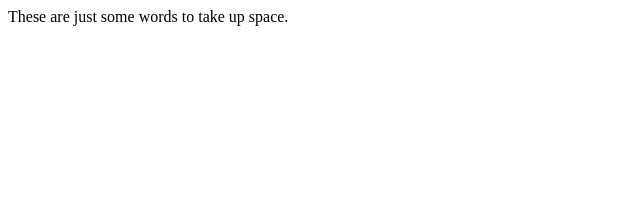
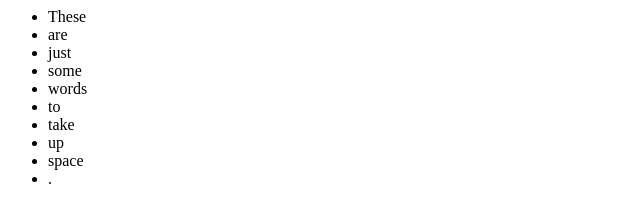
Before and after one commit to v6coder/Git-Sandbox, a plain HTML site: page index.html in a window 1280 px wide. Shown: the whole page, without its empty margins (0-640 px from the left). Drawn offline with Linux system fonts and the light colour scheme.

Commit message:
Using bullets instead of the p tag

```diff
--- a/index.html
+++ b/index.html
@@ -6,9 +6,18 @@
 
 <body>
 	<div class="mainContent">
-		<p>
-			These are just some words to take up space.
-		</p>
+		<ul>
+			<li>These</li>
+			<li>are</li>
+			<li>just</li>
+			<li>some</li>
+			<li>words</li>
+			<li>to</li>
+			<li>take</li>
+			<li>up</li>
+			<li>space</li>
+			<li>.</li>
+		</ul>
 	</div>
 </body>
 
```
